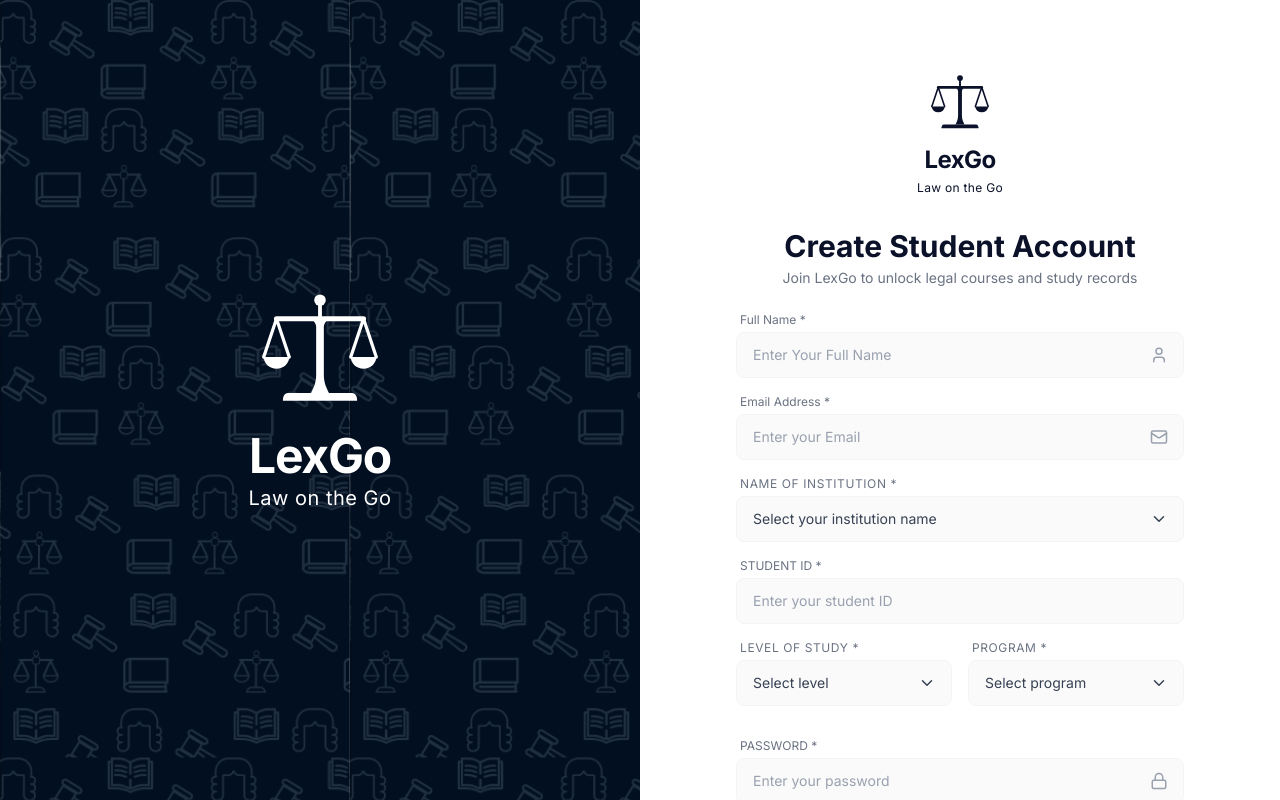
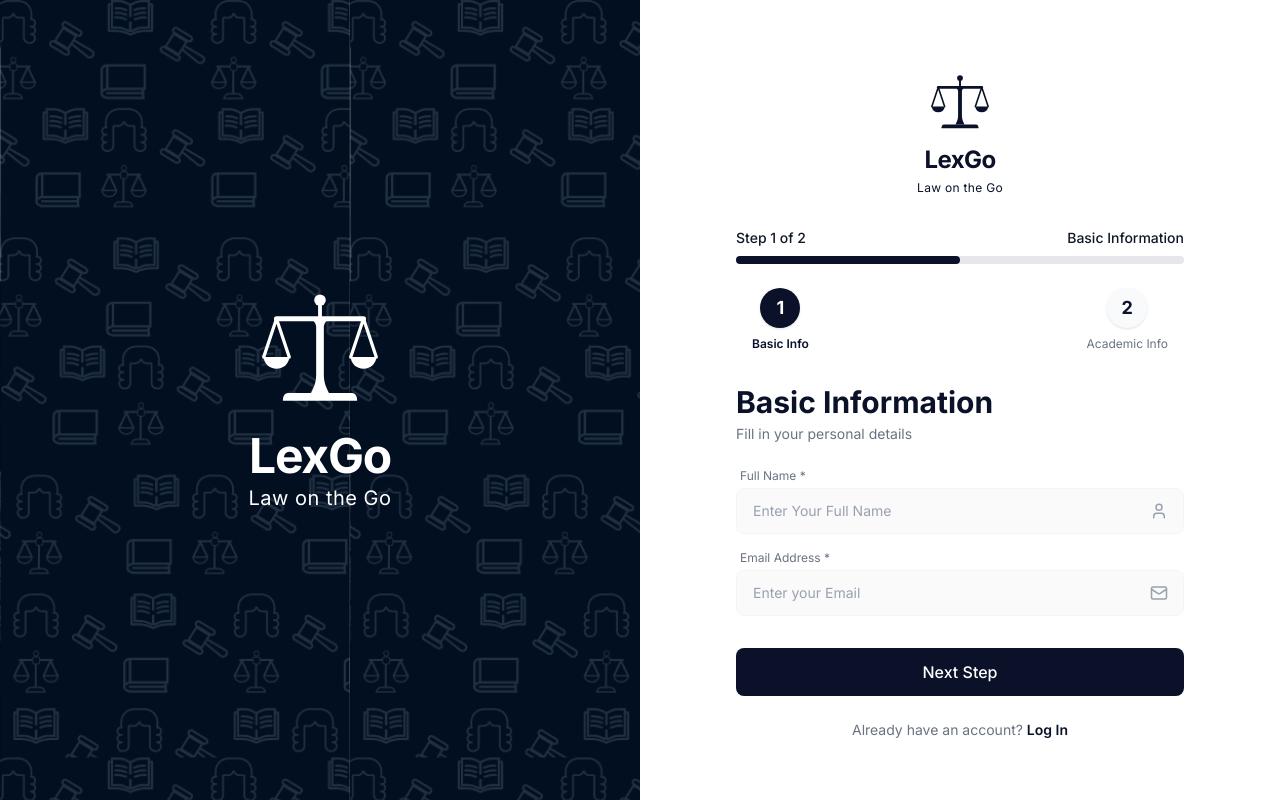
Before and after one commit to Darlington-s-store/LexGo-App, a React (Vite) app: page /signup in a window 1280 px wide. Built offline with nearby package versions, Linux system fonts and the light colour scheme.

Commit message:
Restructure Student Signup to use a state-based two-stage form with stepper

```diff
--- a/src/pages/Signup.jsx
+++ b/src/pages/Signup.jsx
@@ -6,9 +6,11 @@ import Logo from '../components/Logo';
 import InputField from '../components/InputField';
 import SelectField from '../components/SelectField';
 import Button from '../components/Button';
+import Stepper from '../components/Stepper';
 
 const Signup = () => {
   const navigate = useNavigate();
+  const [step, setStep] = useState(1);
   const [fullName, setFullName] = useState('');
   const [email, setEmail] = useState('');
   const [institution, setInstitution] = useState('');
@@ -17,6 +19,19 @@ const Signup = () => {
   const [program, setProgram] = useState('');
   const [password, setPassword] = useState('');
   const [confirmPassword, setConfirmPassword] = useState('');
+
+  const handleNext = (e) => {
+    e.preventDefault();
+    if (!fullName.trim() || !email.trim()) {
+      alert('Please fill out all fields.');
+      return;
+    }
+    if (!email.includes('@')) {
+      alert('Please enter a valid email address.');
+      return;
+    }
+    setStep(2);
+  };
 
   const handleSignup = (e) => {
     e.preventDefault();
@@ -55,12 +70,19 @@ const Signup = () => {
             <Logo color="#0A1128" textClass="text-lexgo-dark" size="small" className="mb-2" />
           </div>
 
-          <div className="mb-6 text-center">
-            <h2 className="text-2xl sm:text-3xl font-bold text-lexgo-dark mb-1">Create Student Account</h2>
-            <p className="text-gray-500 text-sm">Join LexGo to unlock legal courses and study records</p>
+          <Stepper currentStep={step} />
+
+          <div className="mb-6">
+            <h2 className="text-3xl font-bold text-lexgo-dark mb-1">
+              {step === 1 ? 'Basic Information' : 'Academic Information'}
+            </h2>
+            <p className="text-gray-500 text-sm">
+              {step === 1 ? 'Fill in your personal details' : 'Fill in your academic and security details'}
+            </p>
           </div>
 
-          <form onSubmit={handleSignup} className="space-y-4">
+          {step === 1 ? (
+            <form onSubmit={handleNext} className="space-y-4">
               <InputField
                 label="Full Name *"
                 type="text"
@@ -81,6 +103,12 @@ const Signup = () => {
                 required
               />
 
+              <Button type="submit" className="mt-4">
+                Next Step
+              </Button>
+            </form>
+          ) : (
+            <form onSubmit={handleSignup} className="space-y-4">
               <SelectField
                 label="Name of Institution *"
                 placeholder="Select your institution name"
@@ -154,10 +182,22 @@ const Signup = () => {
                 </label>
               </div>
 
+              <div className="flex gap-4">
+                <button
+                  type="button"
+                  onClick={() => setStep(1)}
+                  className="flex-1 py-3 px-4 rounded-xl border border-gray-200 text-gray-600 font-bold text-xs sm:text-sm hover:bg-gray-50 transition cursor-pointer text-center"
+                >
+                  Back
+                </button>
+                <div className="flex-1">
                   <Button type="submit">
                     Create Account
                   </Button>
+                </div>
+              </div>
             </form>
+          )}
 
           <p className="text-center text-sm text-gray-500 mt-6">
             Already have an account? <Link to="/login" className="font-semibold text-lexgo-dark hover:underline underline-offset-2">Log In</Link>
```
Lines whose indentation alone changed are shown as unchanged.
